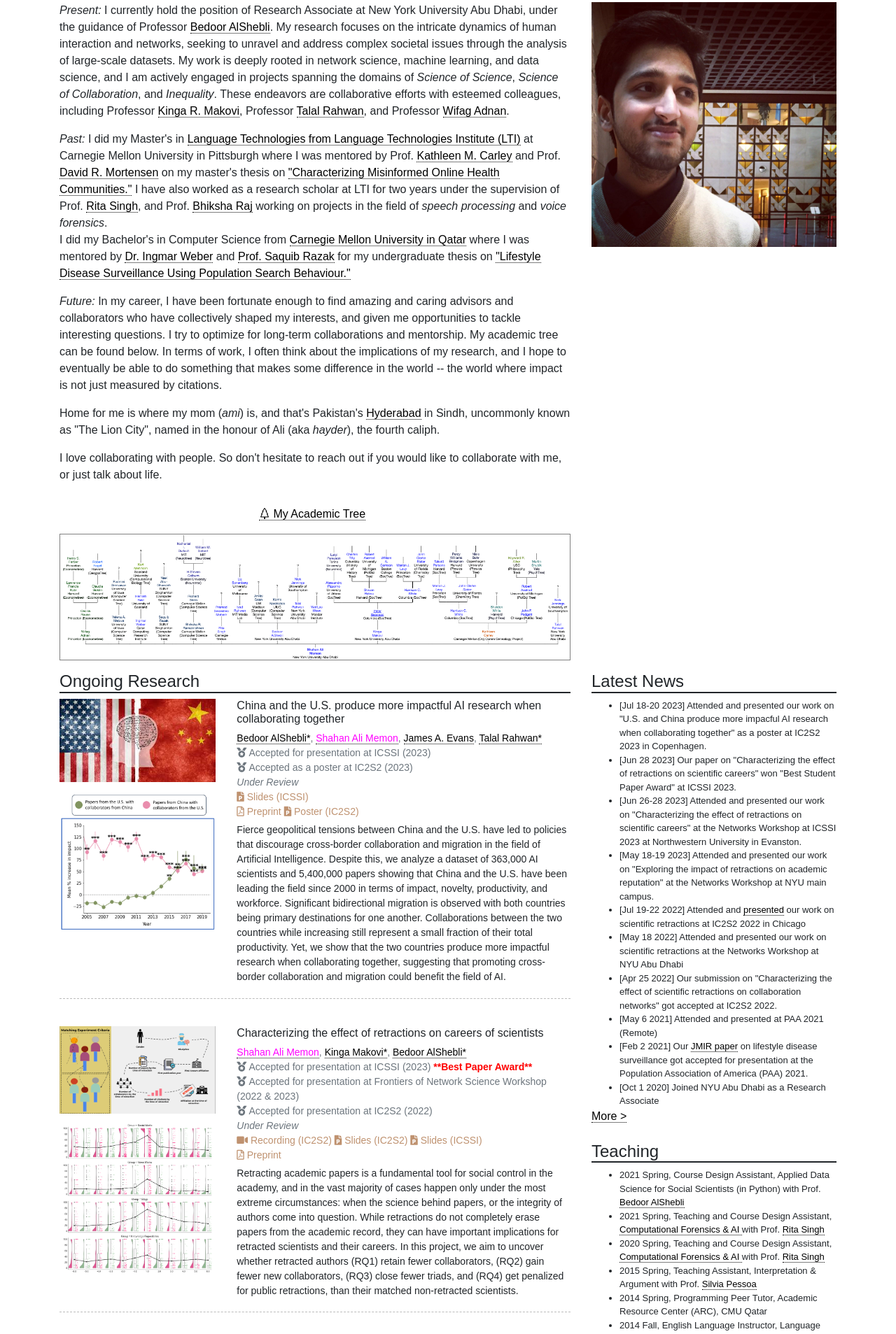
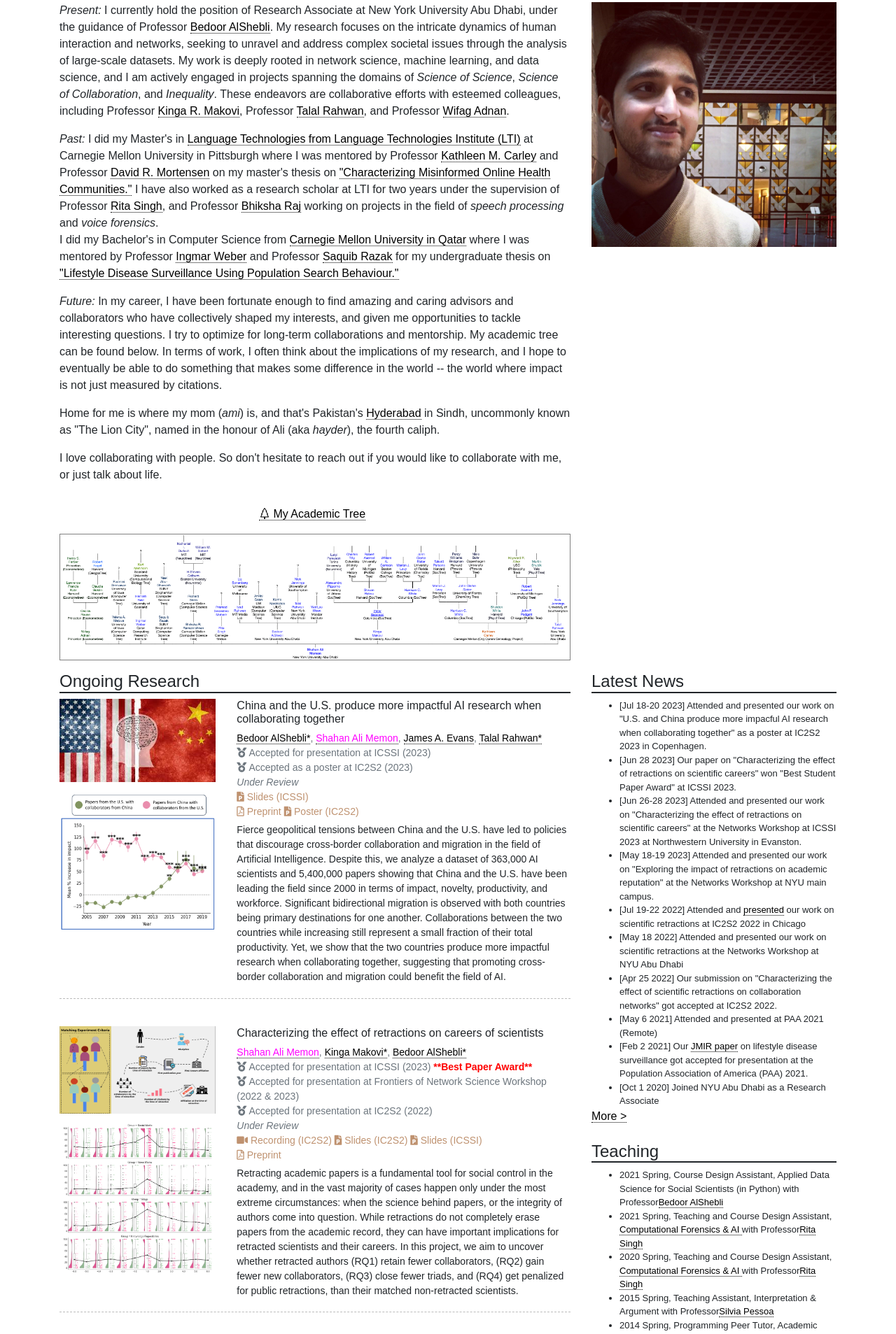
Before and after one commit to samemon/samemon.github.io, a plain HTML site: page index.html in a window 1280 px wide. Shown: the part 98-2005 px from the top of the page at 70% size. Drawn offline with nearby package versions, Linux system fonts and the light colour scheme; some icons are missing.

Commit message:
made some changes in wording

```diff
--- a/index.html
+++ b/index.html
@@ -287,13 +287,13 @@
 
                 <p>
                     <i> Past: </i>I did my Master's in <a href="https://lti.cs.cmu.edu/">Language Technologies from Language Technologies Institute (LTI)</a> at Carnegie Mellon University in Pittsburgh where I was mentored by
-                    Prof. <a href="http://www.casos.cs.cmu.edu/bios/carley/carley.html">Kathleen M. Carley</a> and Prof. <a href="https://www.cs.cmu.edu/~dmortens/">David R. Mortensen</a> on my master's thesis on
+                    Professor <a href="http://www.casos.cs.cmu.edu/bios/carley/carley.html">Kathleen M. Carley</a> and Professor <a href="https://www.cs.cmu.edu/~dmortens/">David R. Mortensen</a> on my master's thesis on
                     <a href="https://kilthub.cmu.edu/articles/thesis/Characterizing_Misinformed_Online_Health_Communities/12988244/1">"Characterizing Misinformed Online Health Communities."</a> I have also worked as a
-                    research scholar at LTI for two years under the supervision of Prof. <a href="http://www.cs.cmu.edu/~rsingh/">Rita Singh</a>, and
-                    Prof. <a href="http://mlsp.cs.cmu.edu/people/bhiksha/">Bhiksha Raj</a> working on projects in the field of <i>speech processing</i> and
+                    research scholar at LTI for two years under the supervision of Professor <a href="http://www.cs.cmu.edu/~rsingh/">Rita Singh</a>, and
+                    Professor <a href="http://mlsp.cs.cmu.edu/people/bhiksha/">Bhiksha Raj</a> working on projects in the field of <i>speech processing</i> and
                     <i>voice forensics</i>.
                     <br>I did my Bachelor's in Computer Science from <a href="https://www.qatar.cmu.edu/">Carnegie Mellon University in Qatar</a> where I was mentored by
-                    <a href="https://ingmarweber.de/">Dr. Ingmar Weber</a> and <a href="https://scholar.google.com/citations?user=LeBn5rAAAAAJ&hl=en">Prof. Saquib Razak</a> for
+                    Professor <a href="https://ingmarweber.de/">Ingmar Weber</a> and Professor <a href="https://scholar.google.com/citations?user=LeBn5rAAAAAJ&hl=en">Saquib Razak</a> for
                     my undergraduate thesis on <a href="https://www.jmir.org/2020/1/e13347/">"Lifestyle Disease Surveillance Using Population Search Behaviour."</a>
                 </p>
 
@@ -884,10 +884,10 @@
 
                 <h2>Teaching</h2>
                 <ul class="news" style="font-size: 13px">
-                    <li>2021 Spring, Course Design Assistant, Applied Data Science for Social Scientists (in Python) with Prof. <a href="https://nyuad.nyu.edu/en/academics/divisions/social-science/faculty/bedoor-alshebli.html">Bedoor AlShebli</a></li>
-                    <li>2021 Spring, Teaching and Course Design Assistant, <a href="https://forensics-ai.github.io/compfor21/">Computational Forensics & AI </a> with Prof. <a href="http://www.cs.cmu.edu/~rsingh/">Rita Singh</a></li>
-                    <li>2020 Spring, Teaching and Course Design Assistant, <a href="https://forensics-ai.github.io/compfor20/">Computational Forensics & AI </a> with Prof. <a href="http://www.cs.cmu.edu/~rsingh/">Rita Singh</a></li>
-                    <li>2015 Spring, Teaching Assistant, Interpretation & Argument with Prof. <a href="https://www.qatar.cmu.edu/directory/silvia-pessoa/">Silvia Pessoa</a></li>
+                    <li>2021 Spring, Course Design Assistant, Applied Data Science for Social Scientists (in Python) with Professor<a href="https://nyuad.nyu.edu/en/academics/divisions/social-science/faculty/bedoor-alshebli.html">Bedoor AlShebli</a></li>
+                    <li>2021 Spring, Teaching and Course Design Assistant, <a href="https://forensics-ai.github.io/compfor21/">Computational Forensics & AI </a> with Professor<a href="http://www.cs.cmu.edu/~rsingh/">Rita Singh</a></li>
+                    <li>2020 Spring, Teaching and Course Design Assistant, <a href="https://forensics-ai.github.io/compfor20/">Computational Forensics & AI </a> with Professor<a href="http://www.cs.cmu.edu/~rsingh/">Rita Singh</a></li>
+                    <li>2015 Spring, Teaching Assistant, Interpretation & Argument with Professor<a href="https://www.qatar.cmu.edu/directory/silvia-pessoa/">Silvia Pessoa</a></li>
                     <li>2014 Spring, Programming Peer Tutor, Academic Resource Center (ARC), CMU Qatar</li>
                     <li>2014 Fall, English Language Instructor, Language Bridges Program, CMU Qatar</li>
                     <li>2009 Summer, Instructor, Taleem-e-Balighan (lit: Education for Adults) program, Ladies Club School Hyderabad</li>
@@ -956,7 +956,7 @@
 
     <footer>
         <div class="container">
-            <small> &copy; 2022-2023 All rights reserved. Website template credit to Prof. Yang Zhang and Weixin Liang</a></small>
+            <small> &copy; 2022-2023 All rights reserved. Website template credit to ProfessorYang Zhang and Weixin Liang</a></small>
         </div>
 
     </footer>
```
